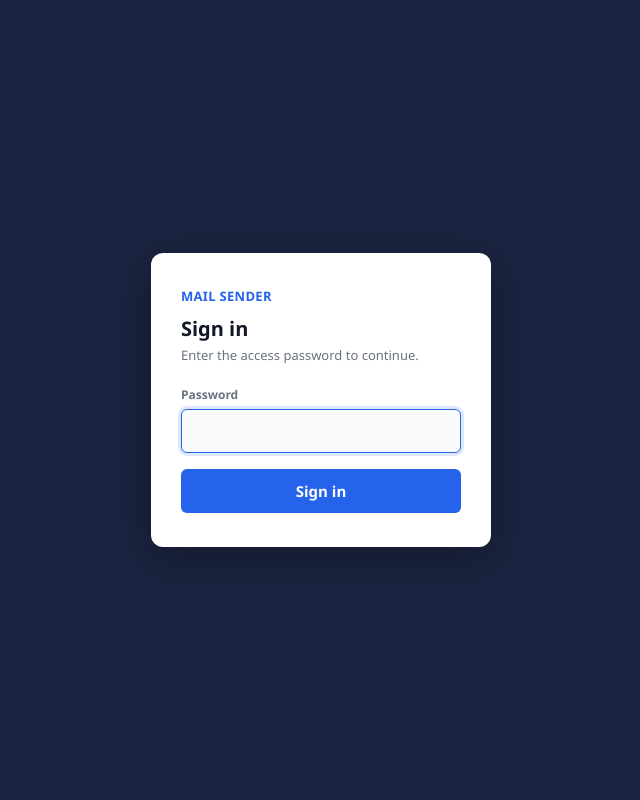
After one commit to Theiscale-doubts/Mail-Sender-Render-, a Flask app: template templates/login.html in a window 1280 px wide. The commit adds this page. Shown: the whole page, without its empty margins (319-959 px from the left). Run offline with Flask 3, Linux system fonts and the light colour scheme; the template is opened without the code that fills it, so the values that code supplies are empty.

Commit message:
Add single shared-password login gate

```diff
--- a/app.py
+++ b/app.py
@@ -9,7 +9,8 @@ Deploy:       one Render web service serves BOTH the page and the API.
 import os
 from datetime import datetime
 from collections import deque
-from flask import Flask, render_template, request, jsonify
+from flask import (Flask, render_template, request, jsonify,
+                   session, redirect, url_for)
 
 from excel_reader import read_workbook
 from email_sender import send_emails, fill
@@ -21,6 +22,9 @@ from config_store import (
 
 app = Flask(__name__)
 app.config["MAX_CONTENT_LENGTH"] = 16 * 1024 * 1024
+# Session signing key. Set SECRET_KEY in Render so logins survive restarts;
+# otherwise a random per-process key is used (you just re-login after a restart).
+app.secret_key = os.environ.get("SECRET_KEY") or os.urandom(32)
 
 # in-memory recent activity log (resets on restart)
 ACTIVITY = deque(maxlen=300)
@@ -37,6 +41,45 @@ def log(msg, kind=""):
 
 def url_for_wb(cfg, wb):
     return cfg.get("basic_url" if wb == "basic" else "main_url", "")
+
+
+# ── auth (single shared password) ───────────────────────────────────────────
+# Protection is ACTIVE only when APP_PASSWORD is set. If it's unset (e.g. local
+# dev) the app is open. Set APP_PASSWORD in Render to lock the public URL.
+_PUBLIC_ENDPOINTS = {"login", "logout", "static"}
+
+
+@app.before_request
+def _require_login():
+    gate = os.environ.get("APP_PASSWORD", "")
+    if not gate:
+        return  # no password configured -> protection disabled
+    if request.endpoint in _PUBLIC_ENDPOINTS or session.get("authed"):
+        return
+    if request.path.startswith("/api/"):
+        return jsonify({"ok": False, "auth": False,
+                        "error": "Session expired. Please log in again."}), 401
+    return redirect(url_for("login"))
+
+
+@app.route("/login", methods=["GET", "POST"])
+def login():
+    gate = os.environ.get("APP_PASSWORD", "")
+    if not gate:
+        return redirect(url_for("index"))
+    error = ""
+    if request.method == "POST":
+        if request.form.get("password", "") == gate:
+            session["authed"] = True
+            return redirect(url_for("index"))
+        error = "Incorrect password."
+    return render_template("login.html", error=error)
+
+
+@app.route("/logout")
+def logout():
+    session.clear()
+    return redirect(url_for("login"))
 
 
 # ── pages ──────────────────────────────────────────────────────────────────
--- /dev/null
+++ b/templates/login.html
@@ -0,0 +1,38 @@
+<!DOCTYPE html>
+<html lang="en">
+<head>
+<meta charset="UTF-8">
+<meta name="viewport" content="width=device-width, initial-scale=1.0">
+<title>Sign in — Mail Sender</title>
+<style>
+  :root{--navy:#1B2340;--accent:#2563EB;--accent-dark:#1D4ED8;--border:#E4E7EE;
+    --entry-bg:#F9FAFB;--entry-bd:#D1D5DB;--muted:#6B7280;--red:#DC2626;--text:#111827}
+  *{box-sizing:border-box;margin:0;padding:0;font-family:"Segoe UI",system-ui,sans-serif}
+  body{background:var(--navy);min-height:100vh;display:flex;align-items:center;justify-content:center}
+  .box{background:#fff;border-radius:12px;padding:34px 30px;width:340px;box-shadow:0 10px 40px rgba(0,0,0,.3)}
+  h1{font-size:20px;color:var(--text)}
+  p.sub{color:var(--muted);font-size:13px;margin:4px 0 22px}
+  label{display:block;font-size:12px;font-weight:600;color:var(--muted);margin-bottom:6px}
+  input{width:100%;background:var(--entry-bg);border:1px solid var(--entry-bd);border-radius:6px;
+    padding:11px;font-size:15px;margin-bottom:16px;color:var(--text)}
+  input:focus{outline:none;border-color:var(--accent);box-shadow:0 0 0 3px rgba(37,99,235,.15)}
+  button{width:100%;background:var(--accent);color:#fff;border:none;border-radius:6px;
+    padding:12px;font-size:15px;font-weight:600;cursor:pointer}
+  button:hover{background:var(--accent-dark)}
+  .err{background:#FEF2F2;border:1px solid #FECACA;color:var(--red);font-size:13px;
+    padding:9px 12px;border-radius:6px;margin-bottom:16px}
+  .brand{font-size:13px;color:var(--accent);font-weight:700;margin-bottom:10px;letter-spacing:.3px}
+</style>
+</head>
+<body>
+  <form class="box" method="POST">
+    <div class="brand">MAIL SENDER</div>
+    <h1>Sign in</h1>
+    <p class="sub">Enter the access password to continue.</p>
+    {% if error %}<div class="err">{{ error }}</div>{% endif %}
+    <label>Password</label>
+    <input type="password" name="password" autofocus required>
+    <button type="submit">Sign in</button>
+  </form>
+</body>
+</html>
```
Also changed, not shown: templates/index.html (+5 -2 lines), 1 other file.
